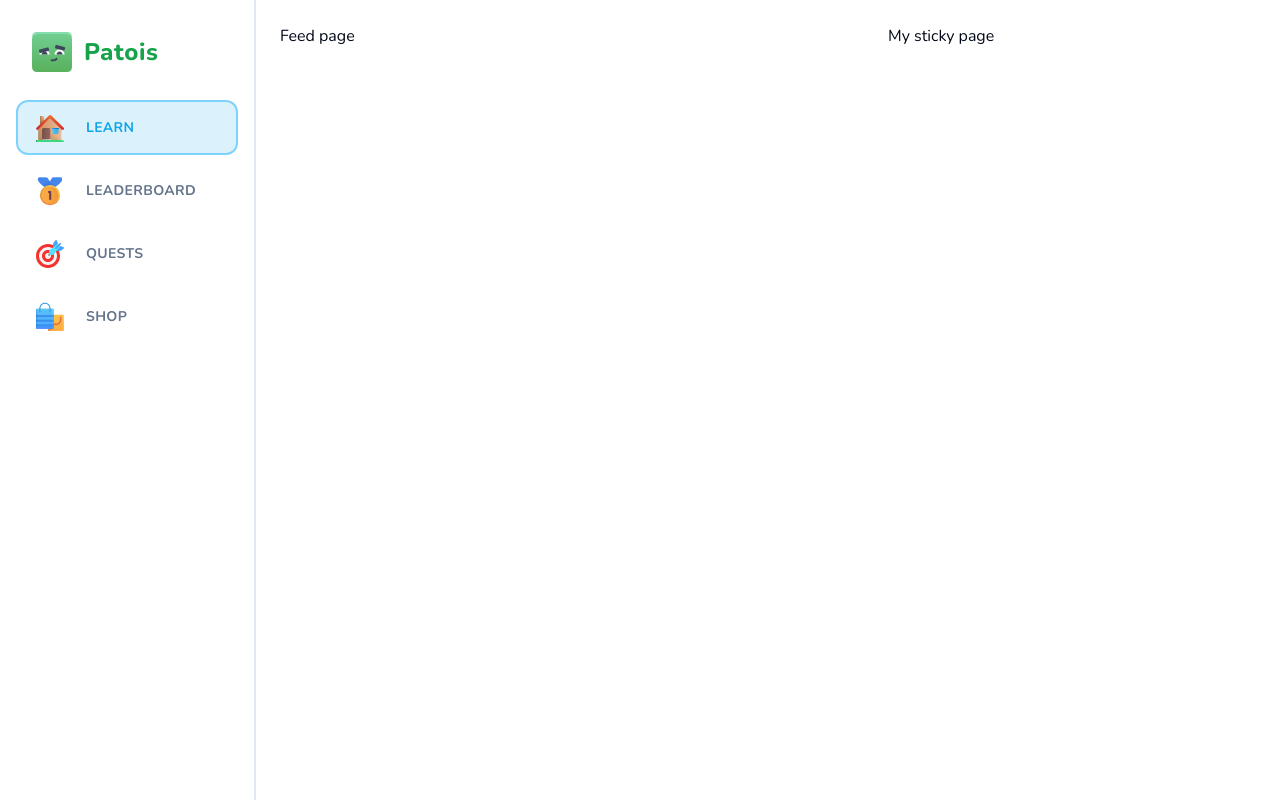
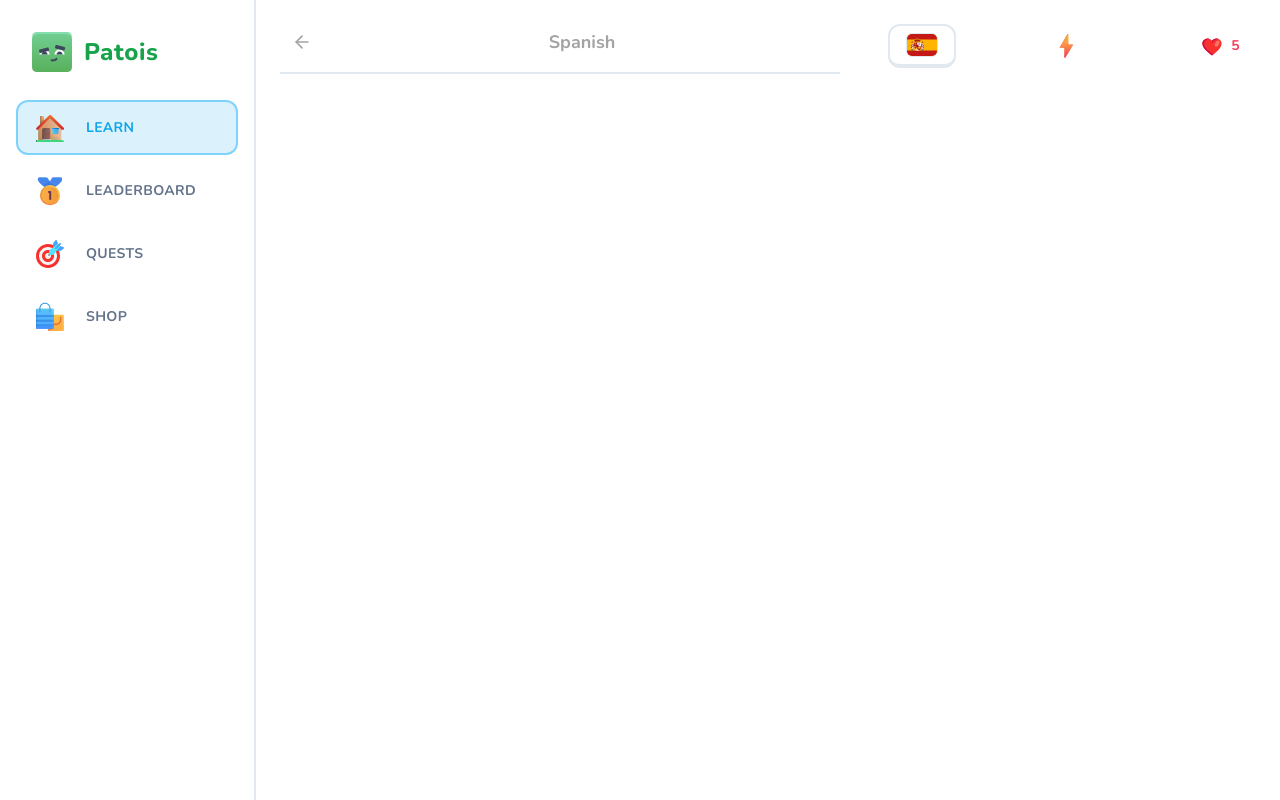
Before and after one commit to Jesutofunmi2/language, a Next.js app: page /learn in a window 1280 px wide. Built offline with nearby package versions, Linux system fonts and the light colour scheme.

Commit message:
fix: sticky navbar

```diff
--- /dev/null
+++ b/app/(main)/learn/header.tsx
@@ -0,0 +1,20 @@
+import { Button } from "@/components/ui/button";
+import { ArrowLeft } from "lucide-react";
+import Link from "next/link";
+
+type Props = {
+  title: string;
+};
+export const Header = ({ title }: Props) => {
+  return (
+    <div className="sticky top-0 bg-white pb-3 lg:pt-[28] lg:mt-[-28] flex items-center justify-between border-b-2 mb-5 text-neutral-400 lg:z-50">
+      <Link href="/courses">
+        <Button variant="ghost" size="sm">
+          <ArrowLeft className="h-5 w-5 stroke-2 text-neutral-400" />
+        </Button>
+      </Link>
+      <h1 className="font-bold text-lg">{title}</h1>
+      <div />
+    </div>
+  );
+};
--- a/app/(main)/learn/page.tsx
+++ b/app/(main)/learn/page.tsx
@@ -1,18 +1,25 @@
-import { FeedWrapper } from '@/components/feed-wrapper'
-import { StickyWrapper } from '@/components/sticky-wrapper'
-import React from 'react'
+import { FeedWrapper } from "@/components/feed-wrapper";
+import { StickyWrapper } from "@/components/sticky-wrapper";
+import React from "react";
+import { Header } from "./header";
+import { UserProgress } from "@/components/user-progress";
 
 const LearnPage = () => {
   return (
     <div className="flex flex-row-reverse gap-[48px] px-6">
-     <StickyWrapper >
-        My sticky page
-     </StickyWrapper>
-     <FeedWrapper >
-       Feed page
-     </FeedWrapper>
+      <StickyWrapper>
+        <UserProgress
+          activeCourse={{ title: "Spanish", imgSrc: "/es.svg" }}
+          hearts={5}
+          points={100}
+          hasActiveSubcription={false}
+        />
+      </StickyWrapper>
+      <FeedWrapper>
+        <Header title="Spanish" />
+      </FeedWrapper>
     </div>
-  )
-}
+  );
+};
 
-export default LearnPage
+export default LearnPage;
--- /dev/null
+++ b/components/user-progress.tsx
@@ -0,0 +1,56 @@
+import { Button } from "@/components/ui/button";
+import { InfinityIcon } from "lucide-react";
+import Image from "next/image";
+import Link from "next/link";
+
+type Props = {
+  activeCourse: { imgSrc: string; title: string };
+  hearts: number;
+  points: number;
+  hasActiveSubcription: boolean;
+};
+export const UserProgress = ({
+  activeCourse,
+  hearts,
+  points,
+  hasActiveSubcription,
+}: Props) => {
+  return (
+    <div className="flex items-center justify-between gap-x-2 w-full">
+      <Link href="/courses">
+        <Button>
+          <Image
+            src={activeCourse.imgSrc}
+            alt={activeCourse.title}
+            className="rounded-md border"
+            width={32}
+            height={32}
+          />
+        </Button>
+      </Link>
+      <Link href="/shop">
+        <Button variant="ghost" className="text-orange-500">
+          <Image
+            src="/points.svg"
+            alt="points"
+            className="mr-2"
+            width={28}
+            height={28}
+          />
+        </Button>
+      </Link>
+      <Link href="/heart">
+        <Button variant="ghost" className="text-rose-500">
+          <Image
+            src="/heart.svg"
+            alt="heart"
+            className="mr-2"
+            width={22}
+            height={22}
+          />
+          {hasActiveSubcription ? <InfinityIcon  className="w-4 h-4 stroke-[3]"/> : hearts}
+        </Button>
+      </Link>
+    </div>
+  );
+};
```
Also changed, not shown: public/heart.svg (added), public/points.svg (added).
